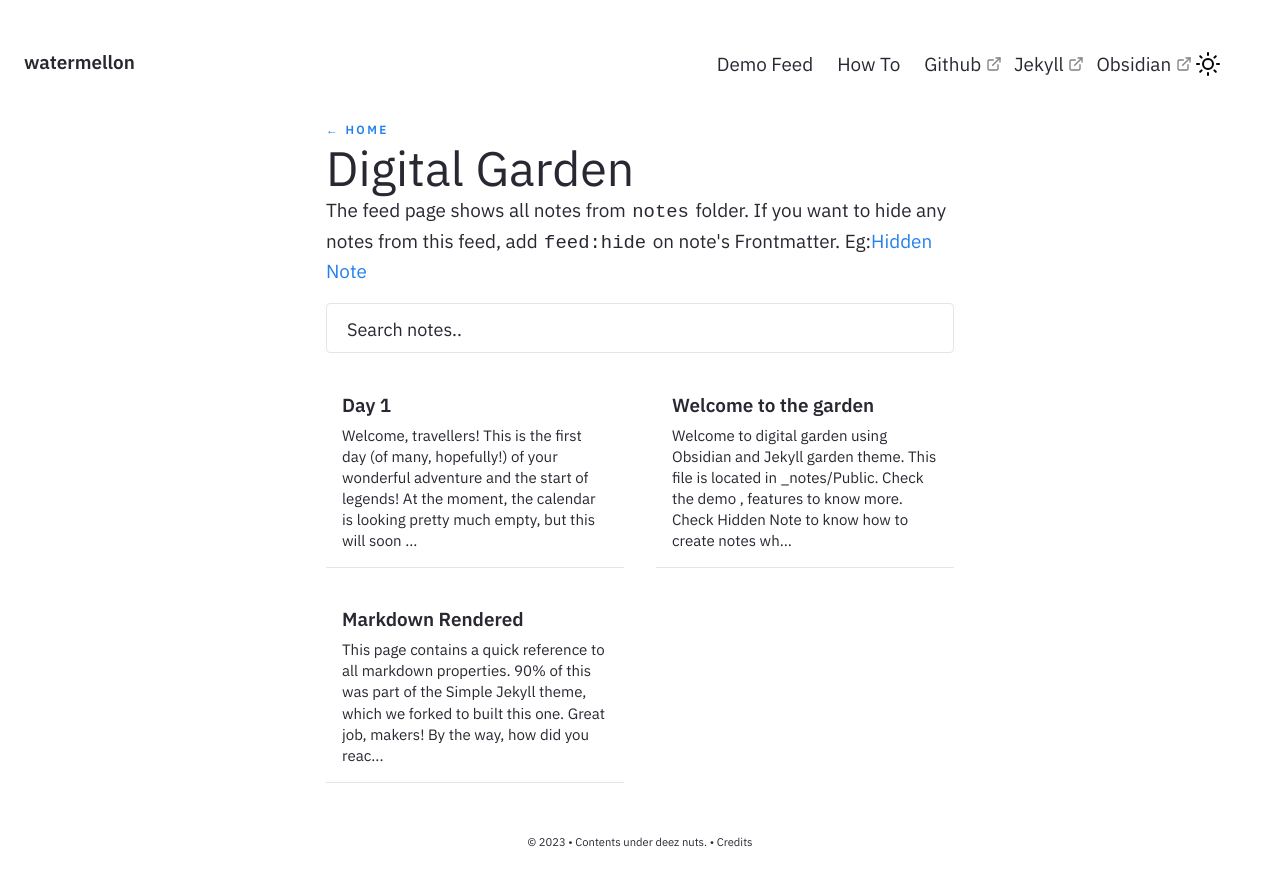
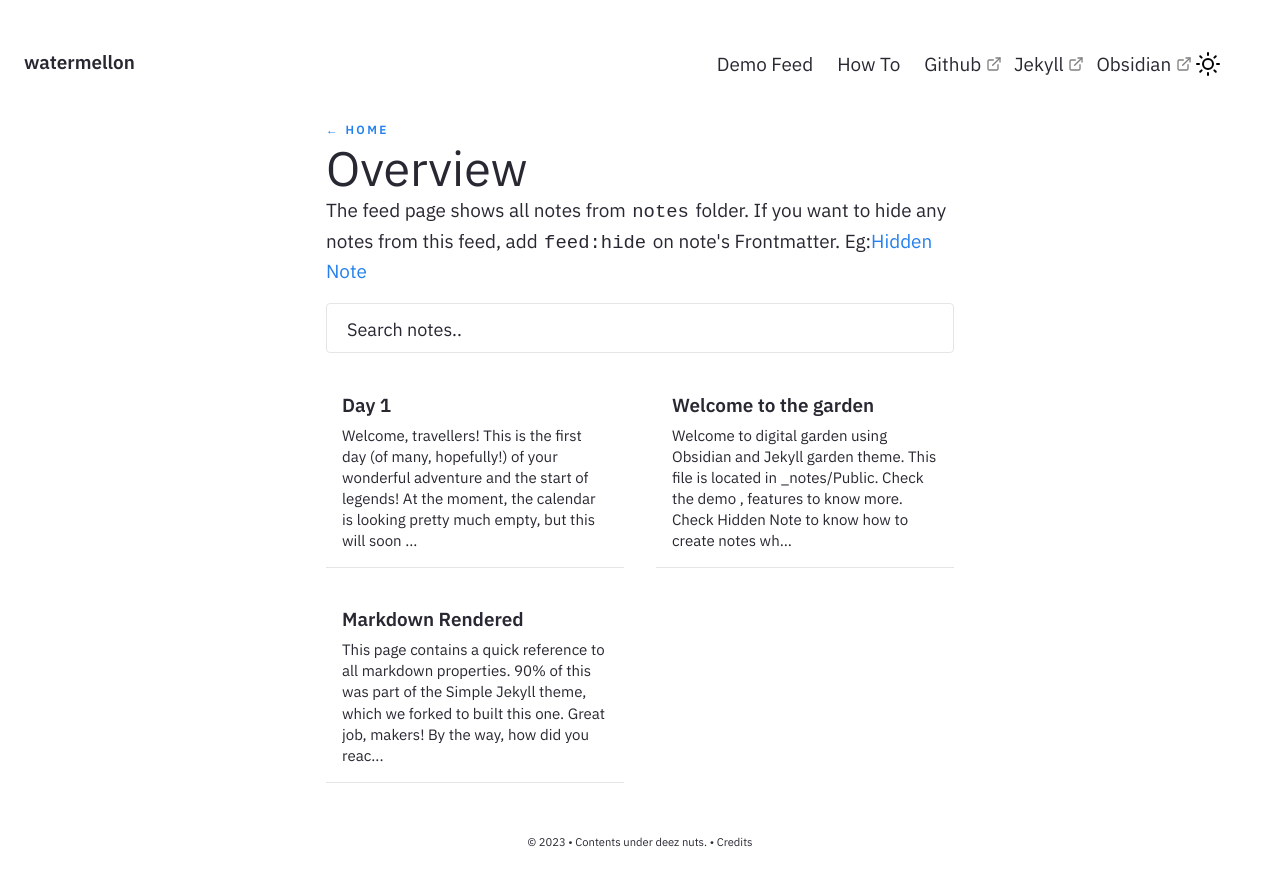
Before and after one commit to parallelspec/OLDhttps-parallelspec.github.io, a Jekyll site: the page built from pages/notes.md, in a window 1280 px wide. Shown: the top 886 px of the page. Built offline with Jekyll 4.4.1, drawn with Linux system fonts in a browser that asks for light colours.

Commit message:
Update notes.md

```diff
--- a/pages/notes.md
+++ b/pages/notes.md
@@ -2,7 +2,7 @@
 layout: Post
 permalink: /notes
 feedformat: card
-title: Digital Garden
+title: Overview
 ---
 
 The feed page shows all notes from `notes` folder. If you want to hide any notes from this feed, add `feed:hide` on note's Frontmatter. Eg:[[Hidden Note]]
```
